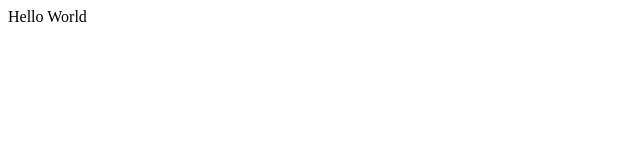
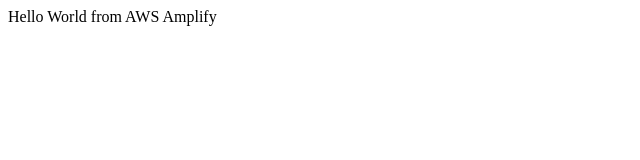
Before and after one commit to EsaSalahuddin/helloworld, a plain HTML site: page index.html in a window 1280 px wide. Shown: the whole page, without its empty margins (0-640 px from the left). Drawn offline with Linux system fonts and the light colour scheme.

Commit message:
Update index.html

```diff
--- a/index.html
+++ b/index.html
@@ -6,6 +6,6 @@
 </head>
 
 <body>
-    Hello World
+    Hello World from AWS Amplify
 </body>
 </html>
```
